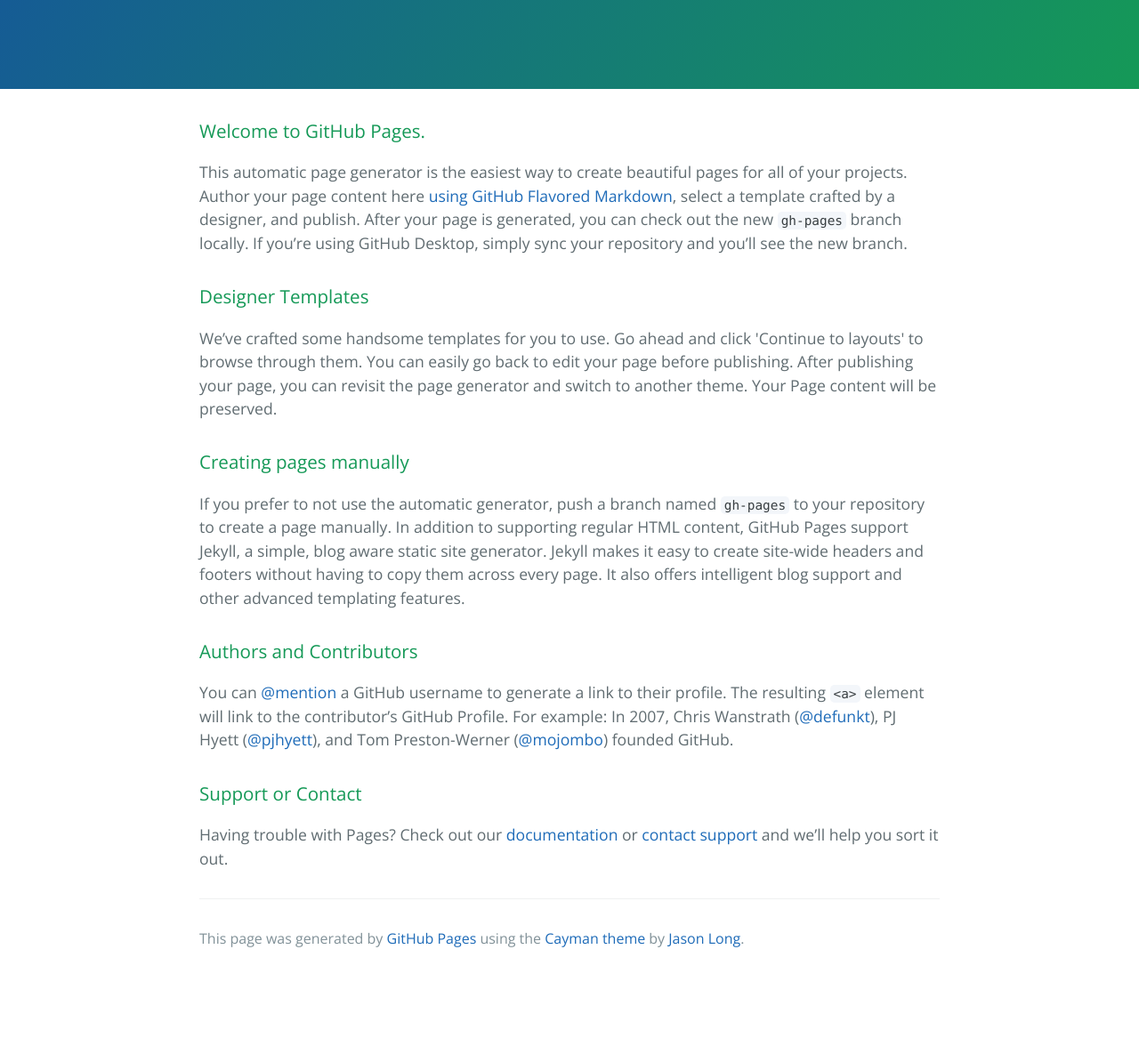
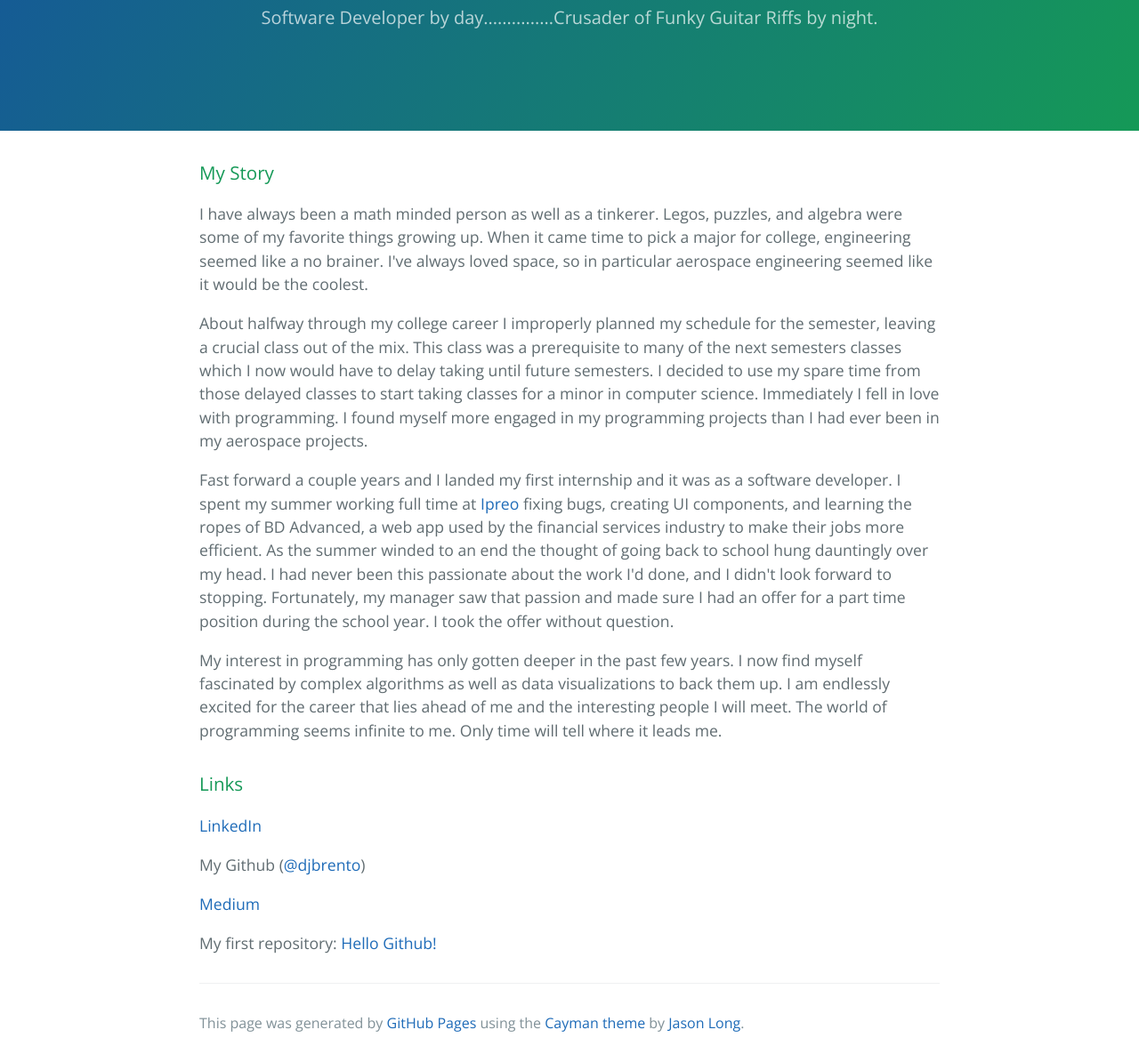
Before and after one commit to devin-brenton/djbrento.github.io, a plain HTML site: page index.html in a window 1280 px wide. Shown: the part 170-1364 px from the top of the page at 89% size. Before the commit the page ends 1269 px from the top, so only its background shows below. Drawn offline with nearby package versions, Linux system fonts and the light colour scheme.

Commit message:
Replace master branch with page content via GitHub

```diff
--- a/index.html
+++ b/index.html
@@ -2,7 +2,7 @@
 <html lang="en-us">
   <head>
     <meta charset="UTF-8">
-    <title>Djbrento.GitHub.io by djbrento</title>
+    <title>Devin Brenton by djbrento</title>
     <meta name="viewport" content="width=device-width, initial-scale=1">
     <link rel="stylesheet" type="text/css" href="stylesheets/normalize.css" media="screen">
     <link href='https://fonts.googleapis.com/css?family=Open+Sans:400,700' rel='stylesheet' type='text/css'>
@@ -11,35 +11,32 @@
   </head>
   <body>
     <section class="page-header">
-      <h1 class="project-name">Djbrento.GitHub.io</h1>
-      <h2 class="project-tagline"></h2>
+      <h1 class="project-name">Devin Brenton</h1>
+      <h2 class="project-tagline">Software Developer by day...............Crusader of Funky Guitar Riffs by night.</h2>
     </section>
 
     <section class="main-content">
       <h3>
-<a id="welcome-to-github-pages" class="anchor" href="#welcome-to-github-pages" aria-hidden="true"><span aria-hidden="true" class="octicon octicon-link"></span></a>Welcome to GitHub Pages.</h3>
+<a id="my-story" class="anchor" href="#my-story" aria-hidden="true"><span aria-hidden="true" class="octicon octicon-link"></span></a>My Story</h3>
 
-<p>This automatic page generator is the easiest way to create beautiful pages for all of your projects. Author your page content here <a href="https://guides.github.com/features/mastering-markdown/">using GitHub Flavored Markdown</a>, select a template crafted by a designer, and publish. After your page is generated, you can check out the new <code>gh-pages</code> branch locally. If you’re using GitHub Desktop, simply sync your repository and you’ll see the new branch.</p>
+<p>I have always been a math minded person as well as a tinkerer. Legos, puzzles, and algebra were some of my favorite things growing up. When it came time to pick a major for college, engineering seemed like a no brainer. I've always loved space, so in particular aerospace engineering seemed like it would be the coolest. </p>
+
+<p>About halfway through my college career I improperly planned my schedule for the semester, leaving a crucial class out of the mix. This class was a prerequisite to many of the next semesters classes which I now would have to delay taking until future semesters. I decided to use my spare time from those delayed classes to start taking classes for a minor in computer science. Immediately I fell in love with programming. I found myself more engaged in my programming projects than I had ever been in my aerospace projects.</p>
+
+<p>Fast forward a couple years and I landed my first internship and it was as a software developer. I spent my summer working full time at <a href="https://www.ipreo.com">Ipreo</a> fixing bugs, creating UI components, and learning the ropes of BD Advanced, a web app used by the financial services industry to make their jobs more efficient. As the summer winded to an end the thought of going back to school hung dauntingly over my head. I had never been this passionate about the work I'd done, and I didn't look forward to stopping. Fortunately, my manager saw that passion and made sure I had an offer for a part time position during the school year. I took the offer without question.</p>
+
+<p>My interest in programming has only gotten deeper in the past few years. I now find myself fascinated by complex algorithms as well as data visualizations to back them up. I am endlessly excited for the career that lies ahead of me and the interesting people I will meet. The world of programming seems infinite to me. Only time will tell where it leads me.</p>
 
 <h3>
-<a id="designer-templates" class="anchor" href="#designer-templates" aria-hidden="true"><span aria-hidden="true" class="octicon octicon-link"></span></a>Designer Templates</h3>
+<a id="links" class="anchor" href="#links" aria-hidden="true"><span aria-hidden="true" class="octicon octicon-link"></span></a>Links</h3>
 
-<p>We’ve crafted some handsome templates for you to use. Go ahead and click 'Continue to layouts' to browse through them. You can easily go back to edit your page before publishing. After publishing your page, you can revisit the page generator and switch to another theme. Your Page content will be preserved.</p>
+<p><a href="https://www.linkedin.com/in/devin-brenton-a9b07683">LinkedIn</a></p>
 
-<h3>
-<a id="creating-pages-manually" class="anchor" href="#creating-pages-manually" aria-hidden="true"><span aria-hidden="true" class="octicon octicon-link"></span></a>Creating pages manually</h3>
+<p>My Github (<a href="https://github.com/djbrento" class="user-mention">@djbrento</a>)</p>
 
-<p>If you prefer to not use the automatic generator, push a branch named <code>gh-pages</code> to your repository to create a page manually. In addition to supporting regular HTML content, GitHub Pages support Jekyll, a simple, blog aware static site generator. Jekyll makes it easy to create site-wide headers and footers without having to copy them across every page. It also offers intelligent blog support and other advanced templating features.</p>
+<p><a href="https://medium.com/@dbrenton23">Medium</a></p>
 
-<h3>
-<a id="authors-and-contributors" class="anchor" href="#authors-and-contributors" aria-hidden="true"><span aria-hidden="true" class="octicon octicon-link"></span></a>Authors and Contributors</h3>
-
-<p>You can <a href="https://help.github.com/articles/basic-writing-and-formatting-syntax/#mentioning-users-and-teams" class="user-mention">@mention</a> a GitHub username to generate a link to their profile. The resulting <code>&lt;a&gt;</code> element will link to the contributor’s GitHub Profile. For example: In 2007, Chris Wanstrath (<a href="https://github.com/defunkt" class="user-mention">@defunkt</a>), PJ Hyett (<a href="https://github.com/pjhyett" class="user-mention">@pjhyett</a>), and Tom Preston-Werner (<a href="https://github.com/mojombo" class="user-mention">@mojombo</a>) founded GitHub.</p>
-
-<h3>
-<a id="support-or-contact" class="anchor" href="#support-or-contact" aria-hidden="true"><span aria-hidden="true" class="octicon octicon-link"></span></a>Support or Contact</h3>
-
-<p>Having trouble with Pages? Check out our <a href="https://help.github.com/pages">documentation</a> or <a href="https://github.com/contact">contact support</a> and we’ll help you sort it out.</p>
+<p>My first repository: <a href="https://djbrento.github.io/HelloGithub">Hello Github!</a></p>
 
       <footer class="site-footer">
 
```
Also changed, not shown: params.json (+3 -3 lines).
